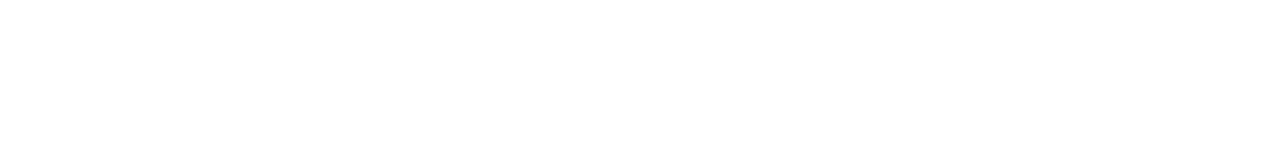
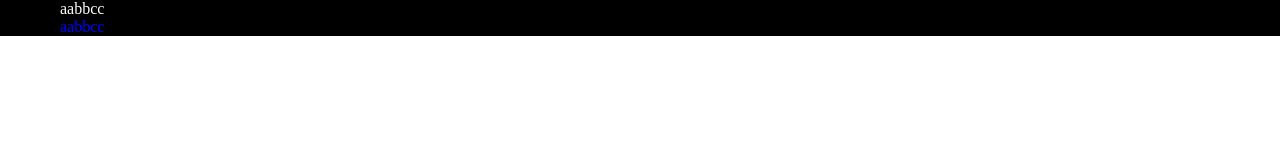
Before and after one commit to huzaifaabir/my-first-project, a plain HTML site: page index.html in a window 1280 px wide. Drawn offline with Linux system fonts and the light colour scheme.

Commit message:
first project

```diff
--- a/css/style.css
+++ b/css/style.css
@@ -0,0 +1,21 @@
+*{
+    margin: 0;
+    padding: 0;
+}
+
+.container-fluid{
+    background-color: black;
+
+}
+.container{
+    width: 1160px;
+    margin: auto;
+}
+.container .row{
+    color: rgb(255, 255, 255);
+    display: flex;
+}
+
+.second .row{
+    color: blue;
+}
--- a/index.html
+++ b/index.html
@@ -3,9 +3,34 @@
 <head>
     <meta charset="UTF-8">
     <meta name="viewport" content="width=device-width, initial-scale=1.0">
+    <link rel="stylesheet" href="css/style.css">
     <title>Document</title>
 </head>
 <body>
+    <div class="container-fluid">
+        <div class="container">
+            <div class="first">
+            <div class="row">
+                <div class="col">aa</div>
+                <div class="col">bb</div>
+                <div class="col">cc</div>
+            </div>
+        </div>
 
+    </div>
+</div>
+
+    <div class="container-fluid">
+        <div class="container">
+            <div class="second">
+            <div class="row">
+                <div class="col">aa</div>
+                <div class="col">bb</div>
+                <div class="col">cc</div>
+            </div>
+        </div>
+
+    </div>
+</div>
 </body>
 </html>
```
